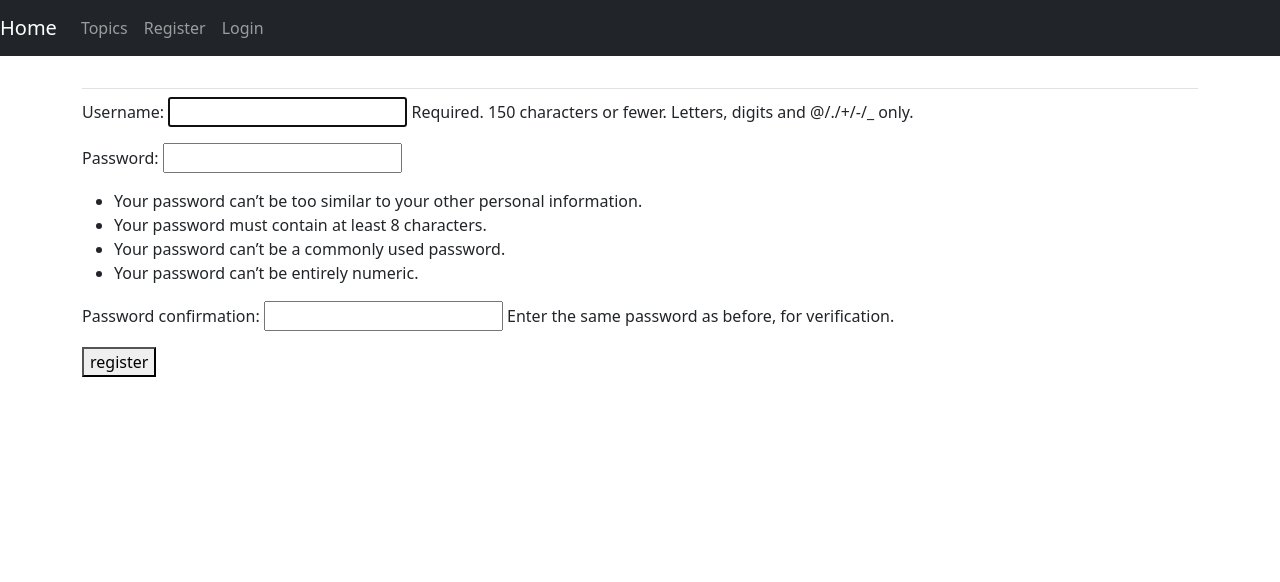
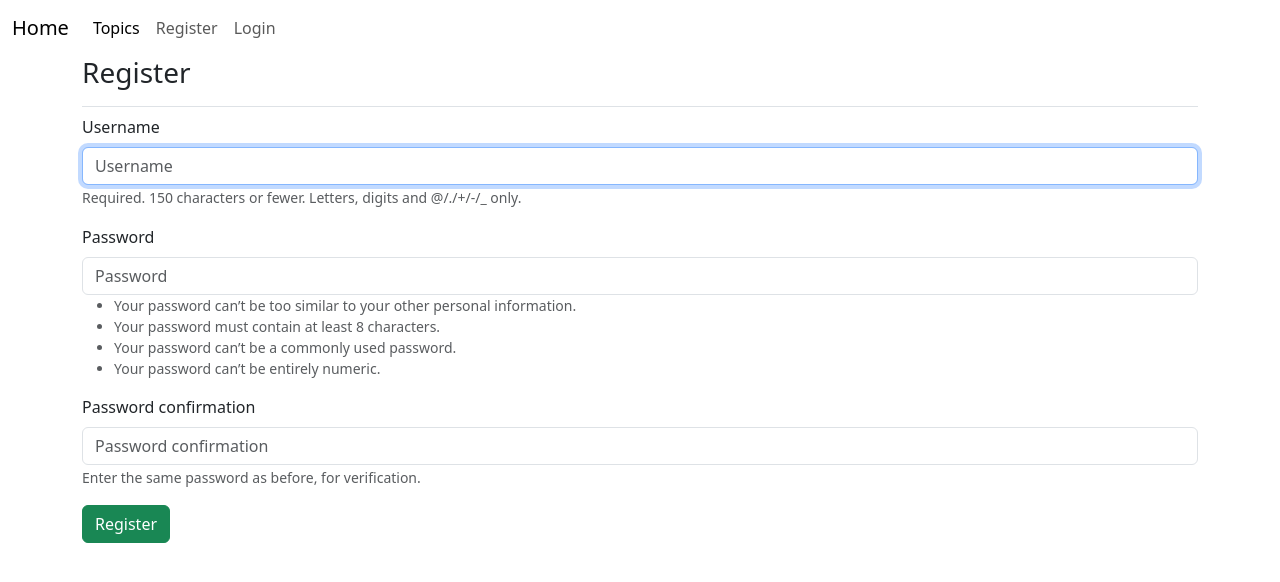
Before and after one commit to siak021/django_project, a Django app: page /users/register/ in a window 1280 px wide. Shown: the top 582 px of the page. Run offline with Django 5.2, Linux system fonts and the light colour scheme; some libraries are stand-ins or nearby versions.

Commit message:
styling and edit navbar in base.html and register.html

```diff
--- a/app1/templates/app1/base.html
+++ b/app1/templates/app1/base.html
@@ -1,5 +1,5 @@
 <!DOCTYPE html>
-<html lang="fa">
+<html lang="en">
     <head>
         <meta charset="utf-8">
         <meta name="viewport" content="width=device-width,initial-scale=1,shirink-to-fit=no">
@@ -9,39 +9,26 @@
         {% bootstrap_javascript %}
     </head>
     <body>
-        <nav class="navbar navbar-expand-md navbar-dark bg-dark mb-4">
-            <a class="navbar-brand"" href="{% url 'app1:index' %}">Home</a>
-            <button class="navbar-toggler" type="button" data-toggle="collapse" data-target="#navbarCollapse" aria-controls="navbarCollapse" aria-expanded="false" aria-label="Toggle navigation">
-                <span class="navbar-togglero-icon"></span>
-            </button>
-            <div class="collapse navbar-collapse" id="navbarCollapse">
-                <ul class="navbar-nav mr-auto">
-                    <li class="nav-item">
-                        <a class="nav-link" href="{% url 'app1:topics' %}">Topics</a>
-
-                    </li>
-
-                </ul>
-                <ul class="navbar-nav ml-auto">
+        <nav class="navbar navbar-expand-lg bg-dark-tertiary">
+            <div class="container-fluid">
+              <a class="navbar-brand" href="{% url 'app1:index' %}">Home</a>
+              <button class="navbar-toggler" type="button" data-bs-toggle="collapse" data-bs-target="#navbarNavAltMarkup" aria-controls="navbarNavAltMarkup" aria-expanded="false" aria-label="Toggle navigation">
+                <span class="navbar-toggler-icon"></span>
+              </button>
+              <div class="collapse navbar-collapse" id="navbarNavAltMarkup">
+                <div class="navbar-nav">
+                  <a class="nav-link active" aria-current="page" href="{% url 'app1:topics' %}">Topics</a>
                     {% if user.is_authenticated %}
-                        <li class="nav-item">
-                            <span  class="navbar-text">Hello, {{ user.username }}.</span>
-                        </li>
-                        <li class="nav-item">
-                            <a class="nav-link" href="{% url 'users:logouted' %}">Logout</a>
-                        </li>
+                        <h6  class="navbar-text">Hello, {{ user.username }}.</h6>
+                        <a class="nav-link" href="{% url 'users:logouted' %}">Logout</a>
                     {% else %}
-                        <li class="nav-item">
-                            <a class="nav-link" href="{% url 'users:register' %}">Register</a>
-                        </li>
-                        <li class="nav-item">
-                            <a class="nav-link" href="{% url 'users:login' %}">Login</a>
-                        </li>
+                        <a class="nav-link" href="{% url 'users:register' %}">Register</a>
+                        <a class="nav-link" href="{% url 'users:login' %}">Login</a>
                     {% endif %}
-                </ul>
-
+                </div>
+              </div>
             </div>
-        </nav>
+          </nav>
         <main role="main" class="container">
             <div class="pb-2 mb-2 border-bottom">
                 {% block page_header %}{% endblock page_header %}
--- a/users/templates/registration/register.html
+++ b/users/templates/registration/register.html
@@ -1,12 +1,19 @@
 {% extends "app1/base.html" %}
+{% load bootstrap5 %}
+
+{% block page_header %}
+    <h3>Register</h3>
+{% endblock page_header %}
 
 {% block content %}
     {% if form.errors %}
     {% endif %}
-    <form action="{% url  'users:register' %}" method="post">
+    <form action="{% url  'users:register' %}" method="post" class="form">
         {% csrf_token %}
-        {{form.as_p}}
-        <button name="submit">register</button>
+        {% bootstrap_form form %}
+        {% buttons %}
+            <button name="submit" class="btn btn-success">Register</button>
+        {% endbuttons %}
         <input type="hidden" name="next" value="{%  url 'app1:index'%}"/>
     </form>
 {% endblock content %}
```
